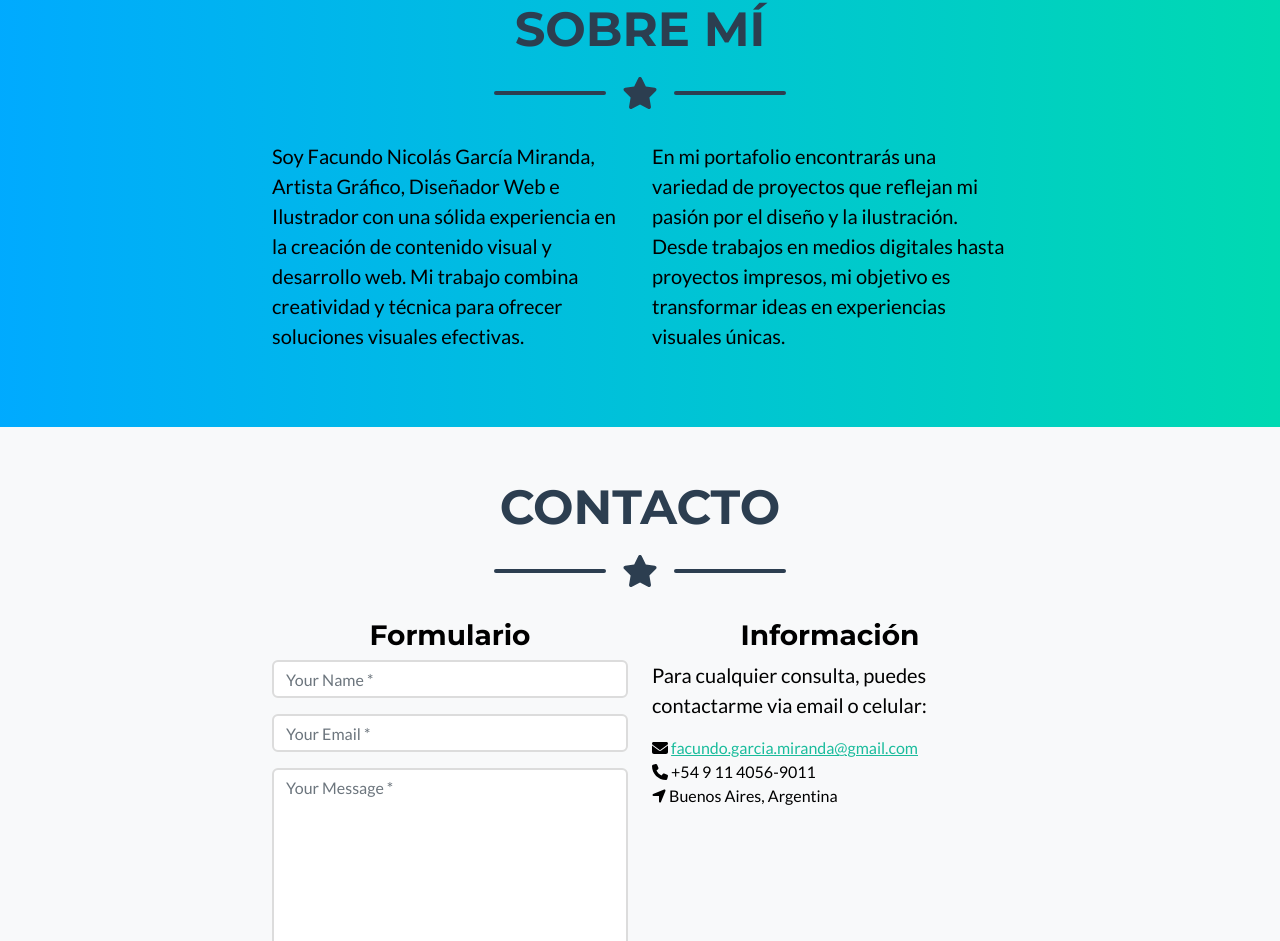
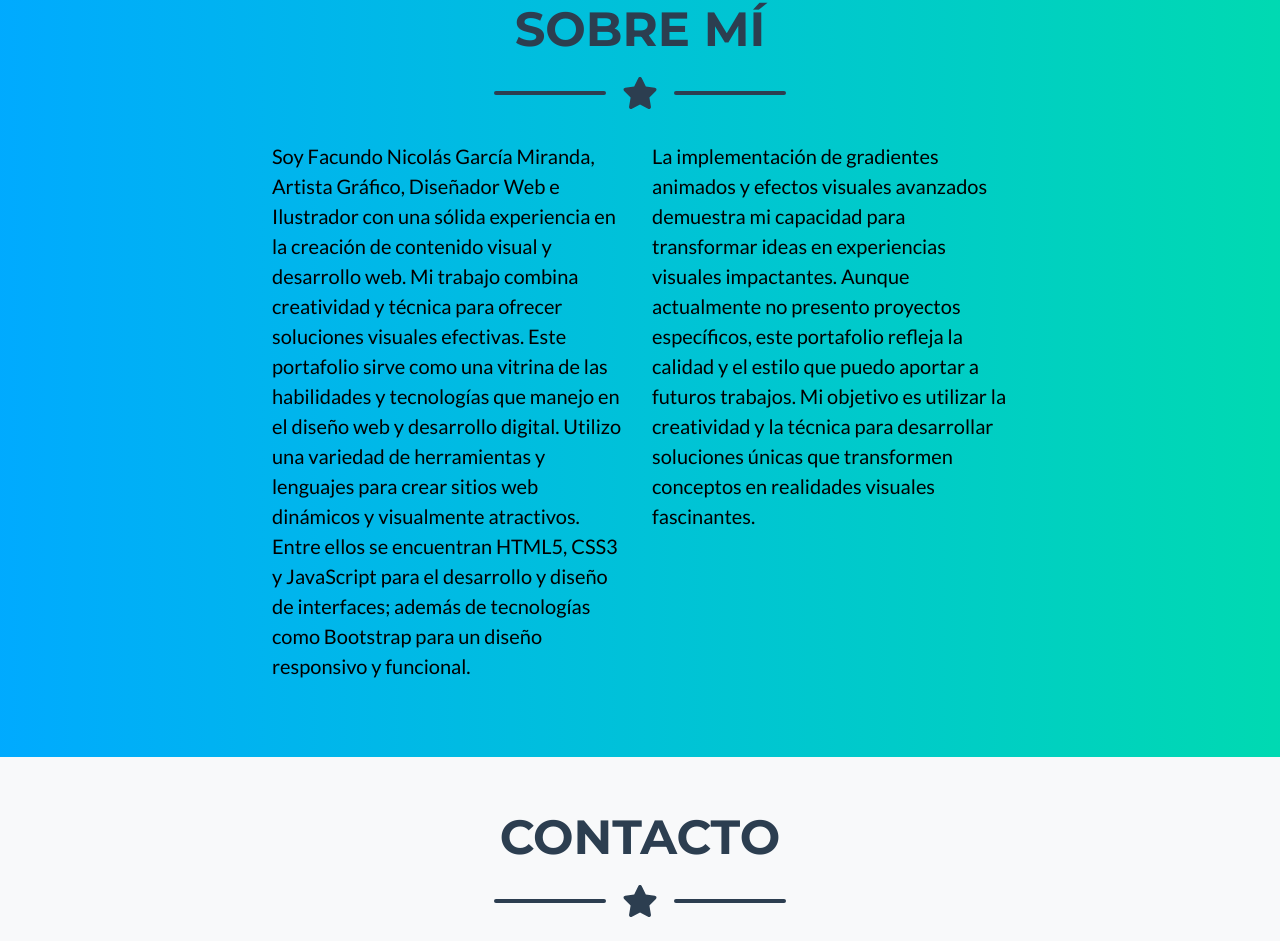
Before and after one commit to Facugarcia10/portfolio, a plain HTML site: page index.html in a window 1280 px wide. Shown: the part 1704-2645 px from the top of the page. Drawn offline with nearby package versions, Linux system fonts and the light colour scheme.

Commit message:
cambios 3

```diff
--- a/index.html
+++ b/index.html
@@ -203,10 +203,10 @@
         </div>
         <div class="row">
             <div class="col-lg-4 ml-auto">
-                <p class="lead">Soy Facundo Nicolás García Miranda, Artista Gráfico, Diseñador Web e Ilustrador con una sólida experiencia en la creación de contenido visual y desarrollo web. Mi trabajo combina creatividad y técnica para ofrecer soluciones visuales efectivas.</p>
+                <p class="lead">Soy Facundo Nicolás García Miranda, Artista Gráfico, Diseñador Web e Ilustrador con una sólida experiencia en la creación de contenido visual y desarrollo web. Mi trabajo combina creatividad y técnica para ofrecer soluciones visuales efectivas. Este portafolio sirve como una vitrina de las habilidades y tecnologías que manejo en el diseño web y desarrollo digital. Utilizo una variedad de herramientas y lenguajes para crear sitios web dinámicos y visualmente atractivos. Entre ellos se encuentran HTML5, CSS3 y JavaScript para el desarrollo y diseño de interfaces; además de tecnologías como Bootstrap para un diseño responsivo y funcional.</p>
             </div>
             <div class="col-lg-4 mr-auto">
-                <p class="lead">En mi portafolio encontrarás una variedad de proyectos que reflejan mi pasión por el diseño y la ilustración. Desde trabajos en medios digitales hasta proyectos impresos, mi objetivo es transformar ideas en experiencias visuales únicas.</p>
+                <p class="lead">La implementación de gradientes animados y efectos visuales avanzados demuestra mi capacidad para transformar ideas en experiencias visuales impactantes. Aunque actualmente no presento proyectos específicos, este portafolio refleja la calidad y el estilo que puedo aportar a futuros trabajos. Mi objetivo es utilizar la creatividad y la técnica para desarrollar soluciones únicas que transformen conceptos en realidades visuales fascinantes.</p>
             </div>
         </div>
     </div>
```
